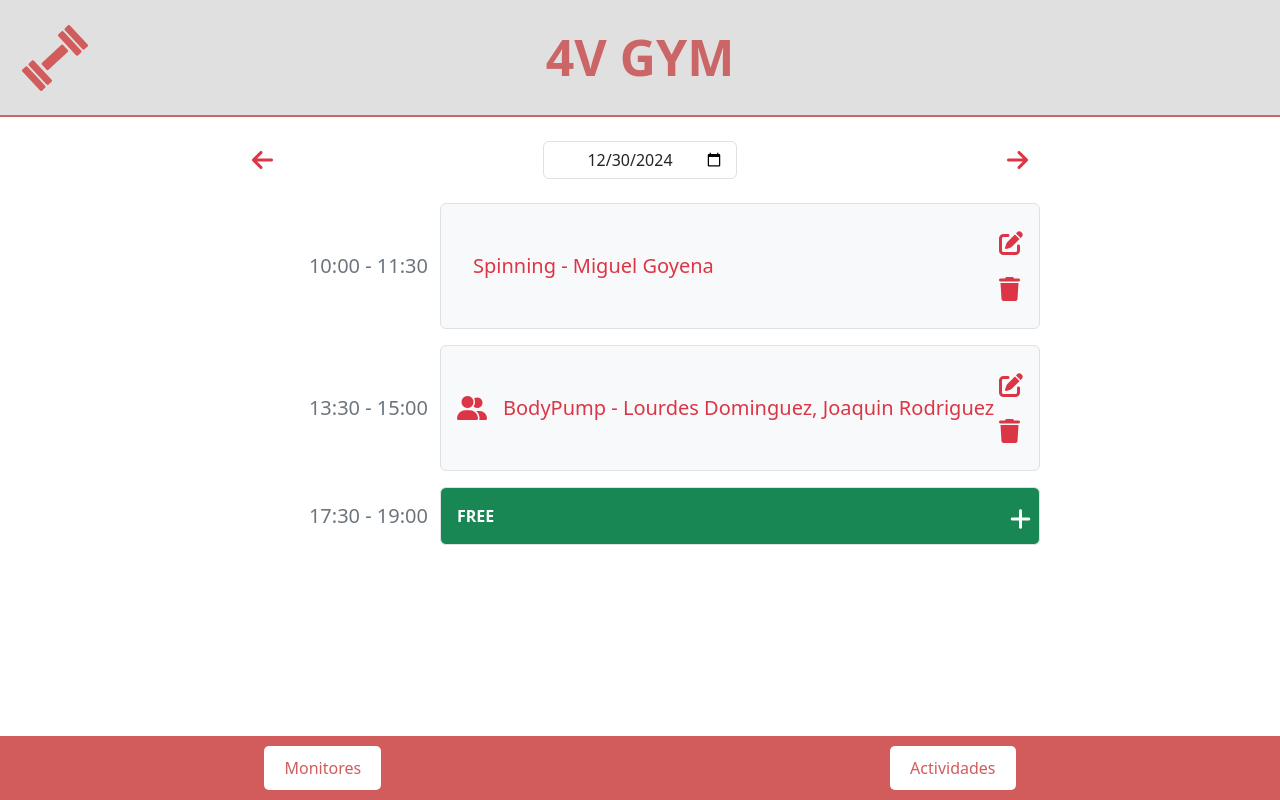
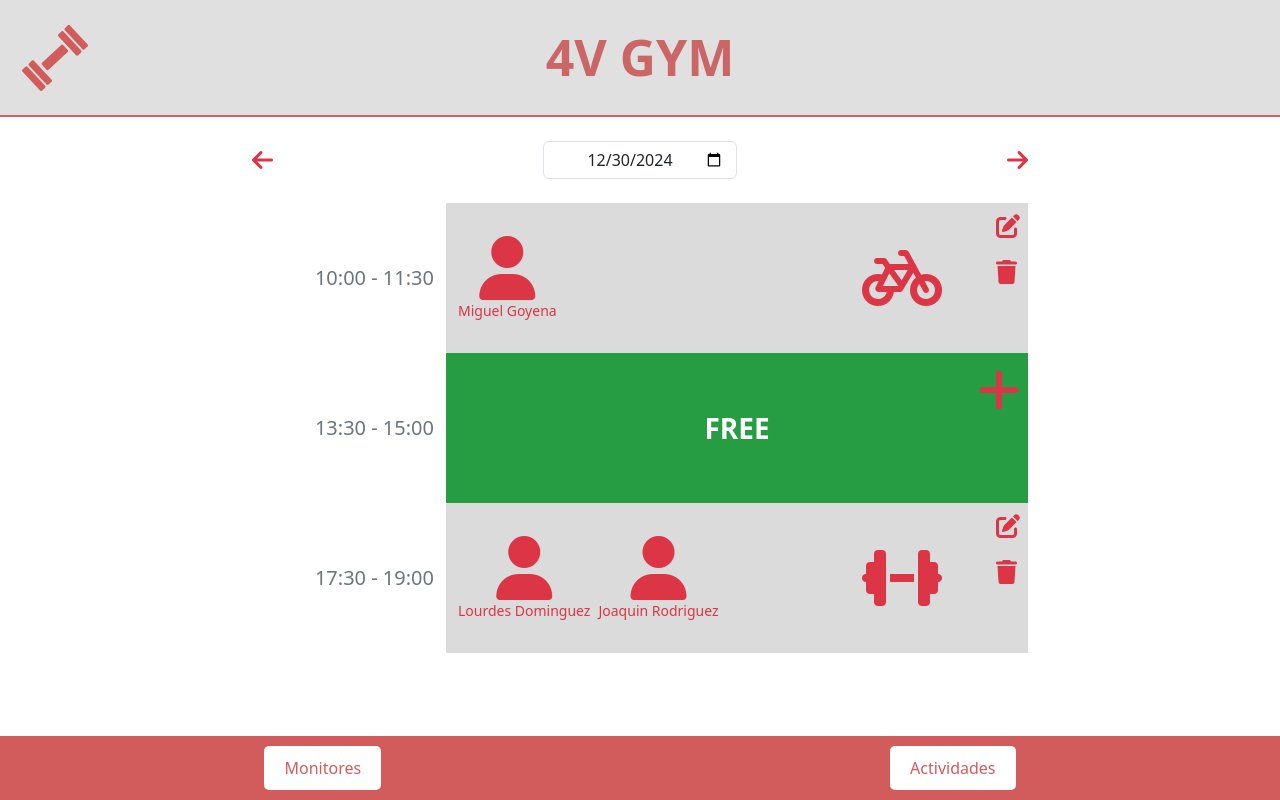
Before and after one commit to danel-rico/GYM4V-Danel-Ganix, an Angular app in the folder GYM4V-Danel-Ganix/: page /actividades in a window 1280 px wide. Both pictures are taken after a click on the button "Actividades". Built offline with nearby package versions, Linux system fonts and the light colour scheme.

Commit message:
Logica de monitores en actividades y diseño mas similar al pedido

```diff
--- a/GYM4V-Danel-Ganix/src/app/actividades/actividades.component.html
+++ b/GYM4V-Danel-Ganix/src/app/actividades/actividades.component.html
@@ -1,14 +1,10 @@
-
-
 <div class="schedule-container container mt-4">
   <!-- Cabecera con calendario y navegación entre fechas -->
   <div class="header d-flex justify-content-between align-items-center mb-4">
-      <!-- Botón para cambiar a la fecha anterior -->
     <div class="arrow text-danger fs-4" (click)="changeDate(-1)">
       <i class="fas fa-arrow-left"></i>
     </div>
 
-      <!-- Selector de fecha con un input tipo date -->
     <input
       type="date"
       class="form-control w-25 text-center"
@@ -16,38 +12,46 @@
       (change)="onDateChange($event)"
     />
 
-      <!-- Botón para cambiar a la fecha siguiente -->
     <div class="arrow text-danger fs-4" (click)="changeDate(1)">
       <i class="fas fa-arrow-right"></i>
     </div>
   </div>
 
   <!-- Lista de actividades del día -->
-    <div class="schedule d-grid gap-3">
-      <div *ngFor="let activity of activities; let i = index">
-        <div class="row align-items-center">
+  <div class="schedule">
+    <div *ngFor="let activity of activities; let i = index" class="row m-0">
       <!-- Hora de la actividad -->
-          <div class="col-3 text-end text-secondary fs-5">{{ activity.time }}</div>
+      <div class="col-3 text-end text-secondary fs-5 d-flex align-items-center justify-content-end">
+        {{ activity.time }}
+      </div>
 
       <!-- Card de actividad -->
-          <div class="col cell d-flex align-items-center justify-content-between p-3 border rounded"
+      <div
+        class="col cell d-flex align-items-center position-relative"
         [class.bg-light]="!activity.isFree"
         [class.bg-success]="activity.isFree"
-            [class.text-white]="activity.isFree">
-            <!-- Información de la actividad (ocupada) -->
-            <div *ngIf="!activity.isFree" class="details d-flex align-items-center">
-              <div class="icon me-3 text-danger fs-4">
-                <i [class.fas]="activity.monitors.length > 1"
-                   [class.fa-user-friends]="activity.monitors.length > 1"
-                   [class.fa-user]="activity.monitors.length === 1"></i>
+        [class.text-white]="activity.isFree"
+      >
+        <!-- Información de la actividad -->
+        <div *ngIf="!activity.isFree" class="details d-flex align-items-center w-100">
+          <!-- Monitores -->
+          <div class="monitors d-flex me-3">
+            <div
+              *ngFor="let monitor of activity.monitors"
+              class="d-flex flex-column align-items-center me-2">
+              <i class="fa-solid fa-user fa-4x text-danger"></i> <!-- Ícono más grande -->
+              <small class="text-danger">{{ monitor }}</small>
             </div>
-              <div class="name text-danger fs-5">
-                {{ activity.type }} - {{ activity.monitors.join(', ') }}
+          </div>
+
+          <!-- Ícono de la actividad -->
+          <div class="activity-icon ms-auto pe-4">
+            <i [class]="activity.icon + ' fa-4x text-danger'"></i> <!-- Ícono más grande -->
           </div>
         </div>
 
         <!-- Botones de editar/eliminar actividad -->
-            <div *ngIf="!activity.isFree" class="actions d-flex flex-column">
+        <div *ngIf="!activity.isFree" class="actions d-flex flex-column position-absolute top-0 end-0 me-2">
           <div class="action text-danger fs-4" (click)="openEditModal(i)">
             <i class="fas fa-edit"></i>
           </div>
@@ -57,12 +61,11 @@
         </div>
 
         <!-- Información de actividad libre -->
-            <div *ngIf="activity.isFree" class="fw-bold text-center">
-              FREE
+        <div *ngIf="activity.isFree" class="free-content d-flex flex-column align-items-center justify-content-center w-100">
+          <div class="text-center fw-bold fs-3">FREE</div>
           <div class="actions position-absolute top-0 end-0 mt-2 me-2">
-                <div class="action text-white fs-4" (click)="openAddModal(i)">
-                  <i class="fas fa-plus"></i>
-                </div>
+            <div class="action text-danger fs-4" (click)="openAddModal(i)">
+              <i class="fas fa-plus fa-2x"></i> <!-- Ícono más grande -->
             </div>
           </div>
         </div>
@@ -80,7 +83,6 @@
         </div>
         <div class="modal-body">
           <form>
-              <!-- Selección del tipo de actividad -->
             <div class="mb-3">
               <label for="activityType" class="form-label">Tipo de Actividad</label>
               <select
@@ -90,12 +92,10 @@
                 [value]="newActivity.type">
                 <option value="Spinning">Spinning</option>
                 <option value="BodyPump">BodyPump</option>
-                  <option value="Cycling">Cycling</option>
-                  <option value="Yoga">Yoga</option>
+                <option value="Running">Running</option>
+                <option value="Swimming">Swimming</option>
               </select>
             </div>
-
-              <!-- Selección de monitores -->
             <div class="mb-3">
               <label for="monitors" class="form-label">Monitores</label>
               <select
--- a/GYM4V-Danel-Ganix/src/app/actividades/actividades.component.scss
+++ b/GYM4V-Danel-Ganix/src/app/actividades/actividades.component.scss
@@ -9,37 +9,48 @@
   }
 
   .schedule {
+    .row {
+      margin: 0;
+    }
+
     .cell {
-        position: relative;
+      height: 150px; /* Altura fija para todas las tarjetas */
+      display: flex;
+      align-items: center;
+      justify-content: space-between;
+      border: none; /* Sin bordes */
+    }
 
-        .details {
-          .icon {
-            font-size: 30px;
+    .bg-light {
+      background-color: #dbdbdb !important; /* Fondo gris claro para actividades */
     }
-          .name {
-            font-size: 18px;
+
+    .bg-success {
+      background-color: #269d42 !important; /* Fondo verde para "FREE" */
     }
+
+    .text-danger {
+      color: #dc3545 !important; /* Rojo original */
+    }
+
+    .free-content {
+      font-size: 24px;
+      color: #fff;
+      text-align: center;
+    }
+
+    .activity-icon {
+      margin-right: 50px; /* Separación del ícono de los botones */
     }
 
     .actions {
       .action {
-            cursor: pointer;
         margin: 5px 0;
-          }
-        }
-
-        &.free {
-          .actions {
-            .action {
-              font-size: 24px;
-            }
-          }
       }
     }
   }
 }
 
-
 input[type='date'] {
   max-width: 200px;
   text-align: center;
--- a/GYM4V-Danel-Ganix/src/app/modelos/actividad.ts
+++ b/GYM4V-Danel-Ganix/src/app/modelos/actividad.ts
@@ -5,6 +5,7 @@ export class Actividad {
     public type: string,
     public isFree: boolean,
     public monitors: string[] = [],
-      public date?: string
+    public date?: string,
+    public icon?: string
   ) {}
 }
--- a/GYM4V-Danel-Ganix/src/app/servicios/actividad.service.ts
+++ b/GYM4V-Danel-Ganix/src/app/servicios/actividad.service.ts
@@ -7,20 +7,28 @@ import { Actividad } from '../modelos/actividad';
 export class ActividadService {
   private activities: Record<string, Actividad[]> = {};
 
+  // Configuración de tipos de actividad, monitores requeridos e íconos
+  private activityRequirements: { type: string; requiredMonitors: number; icon: string }[] = [
+    { type: 'Spinning', requiredMonitors: 1, icon: 'fa-solid fa-bicycle' },
+    { type: 'BodyPump', requiredMonitors: 2, icon: 'fa-solid fa-dumbbell' },
+    { type: 'Running', requiredMonitors: 1, icon: 'fa-solid fa-person-running' },
+    { type: 'Swimming', requiredMonitors: 3, icon: 'fa-solid fa-person-swimming' },
+  ];
+
   constructor() {
     const today = new Date().toISOString().split('T')[0];
     const tomorrow = new Date(new Date().setDate(new Date().getDate() + 1)).toISOString().split('T')[0];
 
     this.activities[today] = [
-      new Actividad(1, '10:00 - 11:30', 'Spinning', false, ['Miguel Goyena']),
-      new Actividad(2, '13:30 - 15:00', 'BodyPump', false, ['Lourdes Dominguez', 'Joaquin Rodriguez']),
-      new Actividad(3, '17:30 - 19:00', '', true, []),
+      new Actividad(1, '10:00 - 11:30', 'Spinning', false, ['Miguel Goyena'], today, 'fa-solid fa-bicycle'),
+      new Actividad(2, '13:30 - 15:00', '', true, [], today), // FREE
+      new Actividad(3, '17:30 - 19:00', 'BodyPump', false, ['Lourdes Dominguez', 'Joaquin Rodriguez'], today, 'fa-solid fa-dumbbell'),
     ];
 
     this.activities[tomorrow] = [
-      new Actividad(1, '10:00 - 11:30', 'Cycling', false, ['Amaia Ayucar']),
-      new Actividad(2, '13:30 - 15:00', 'Yoga', false, ['Miguel Goyena']),
-      new Actividad(3, '17:30 - 19:00', '', true, []),
+      new Actividad(1, '10:00 - 11:30', 'Running', false, ['Amaia Ayucar'], tomorrow, 'fa-solid fa-person-running'),
+      new Actividad(2, '13:30 - 15:00', 'Swimming', false, ['Miguel Goyena', 'Lourdes Dominguez', 'Joaquin Rodriguez'], tomorrow, 'fa-solid fa-person-swimming'),
+      new Actividad(3, '17:30 - 19:00', '', true, [], tomorrow),
     ];
   }
 
@@ -40,4 +48,9 @@ export class ActividadService {
       this.activities[date][index] = activity;
     }
   }
+
+  // Método para devolver los requisitos de actividades
+  getActivityRequirements(): { type: string; requiredMonitors: number; icon: string }[] {
+    return this.activityRequirements;
+  }
 }
```
Also changed, not shown: GYM4V-Danel-Ganix/src/app/actividades/actividades.component.ts (+37 -5 lines), 1 other file (tests, documents, lock files or other folders). Lines whose indentation alone changed are shown as unchanged.
